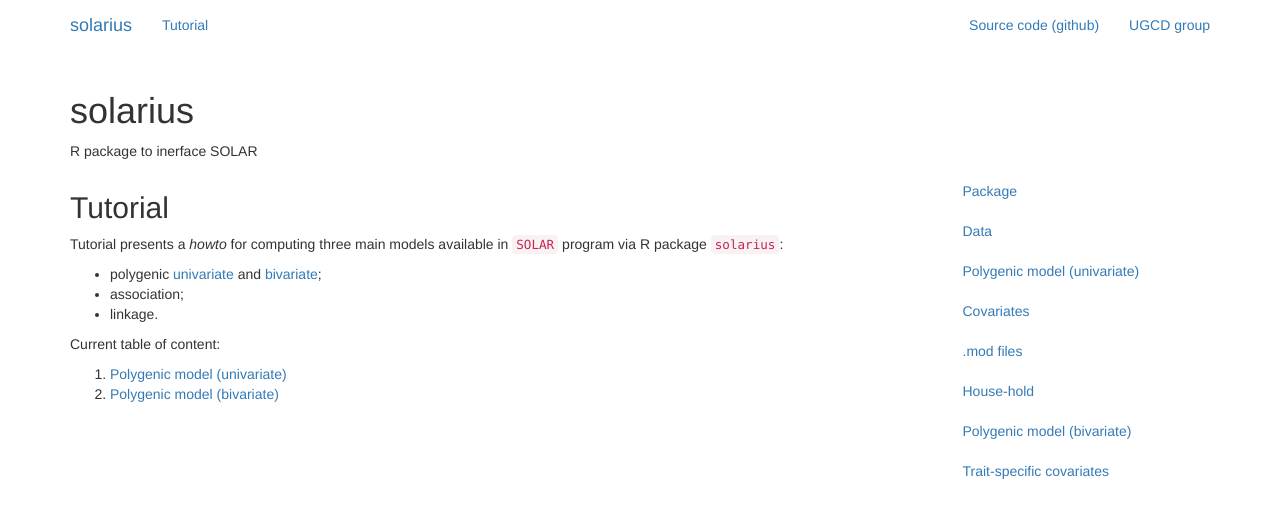
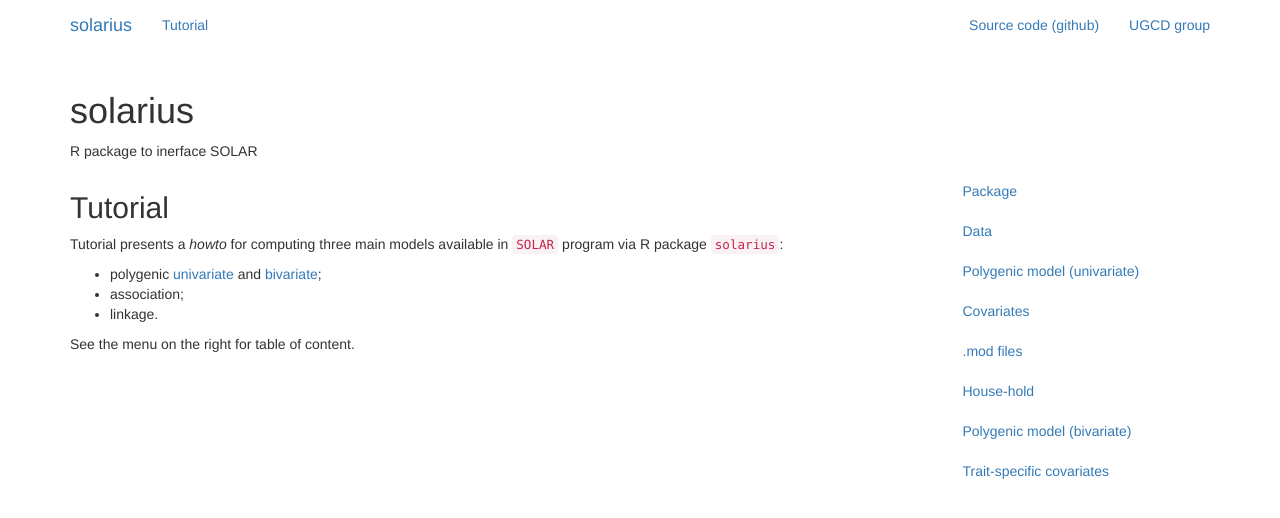
Before and after one commit to ugcd/solarius, a Jekyll site: the page built from pages/tutorial.md, in a window 1280 px wide. Shown: the top 518 px of the page. Built offline with Jekyll 4.4.1, drawn with Linux system fonts in a browser that asks for light colours; nearby versions of some CDN libraries; library files that are not in the unit come from our copies.

Commit message:
up page tutorial

```diff
--- a/pages/tutorial.md
+++ b/pages/tutorial.md
@@ -10,7 +10,4 @@
 * association;
 * linkage.
 
-Current table of content:
-
-1. [Polygenic model (univariate)]({{ site.baseurl }}/pages/polygenic/polygenic.html)
-2. [Polygenic model (bivariate)]({{ site.baseurl }}/pages/bivariate/bivariate.html)
+See the menu on the right for table of content.
```
